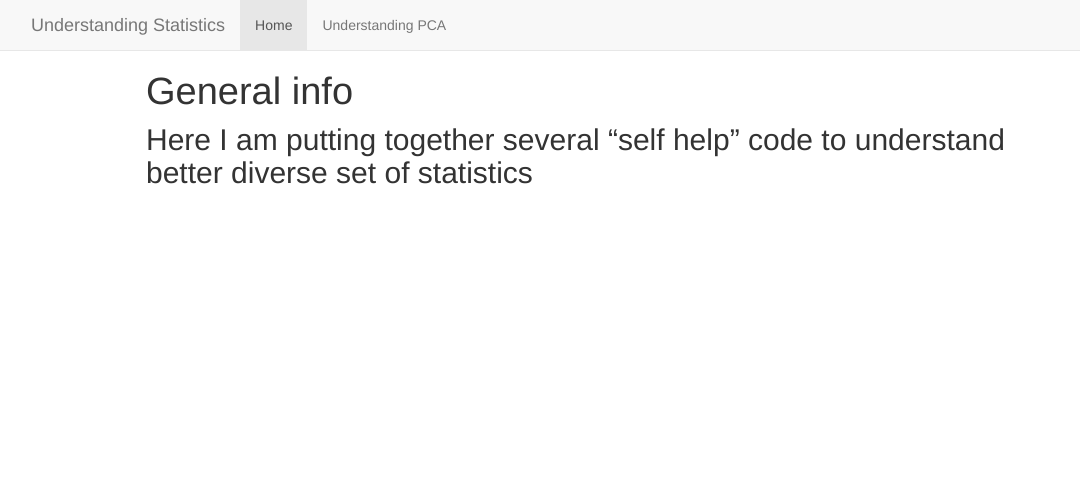
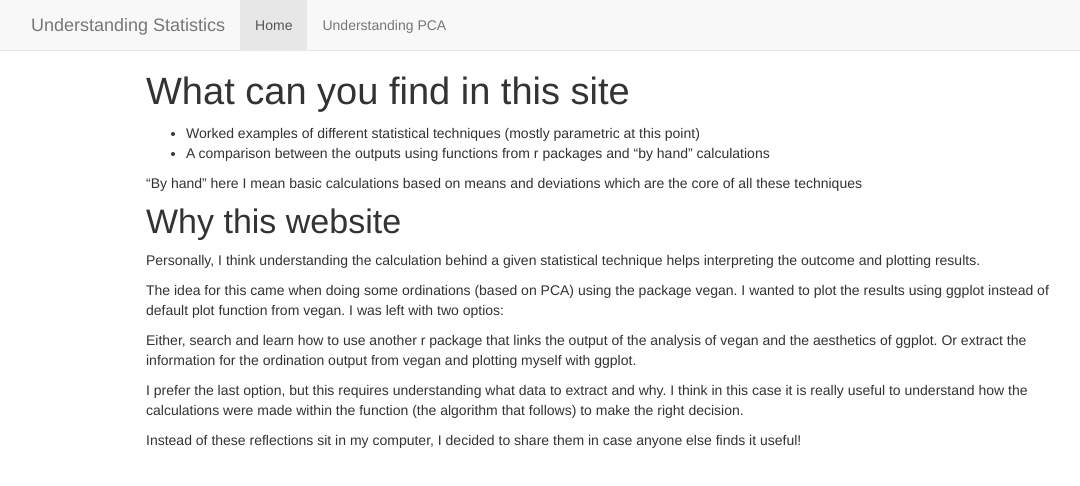
Before and after one commit to aguilart/Understanding-Statistics, a plain HTML site: page docs/index.html in a window 1280 px wide. Shown: the whole page, without its empty margins (39-1119 px from the left). Drawn offline with nearby package versions, Linux system fonts and the light colour scheme; some packages are replaced by stand-ins of ours.

Commit message:
Adding general context

```diff
--- a/docs/index.html
+++ b/docs/index.html
@@ -11,7 +11,7 @@
 
 
 
-<title>General info</title>
+<title>What can you find in this site</title>
 
 <script src="site_libs/jquery-1.11.3/jquery.min.js"></script>
 <meta name="viewport" content="width=device-width, initial-scale=1" />
@@ -289,13 +289,23 @@ $(document).ready(function () {
 
 
 
-<h1 class="title toc-ignore">General info</h1>
+<h1 class="title toc-ignore">What can you find in this site</h1>
 
 </div>
 
 
-<div id="here-i-am-putting-together-several-self-help-code-to-understand-better-diverse-set-of-statistics" class="section level2">
-<h2>Here I am putting together several “self help” code to understand better diverse set of statistics</h2>
+<ul>
+<li>Worked examples of different statistical techniques (mostly parametric at this point)</li>
+<li>A comparison between the outputs using functions from r packages and “by hand” calculations</li>
+</ul>
+<p>“By hand” here I mean basic calculations based on means and deviations which are the core of all these techniques</p>
+<div id="why-this-website" class="section level1">
+<h1>Why this website</h1>
+<p>Personally, I think understanding the calculation behind a given statistical technique helps interpreting the outcome and plotting results.</p>
+<p>The idea for this came when doing some ordinations (based on PCA) using the package vegan. I wanted to plot the results using ggplot instead of default plot function from vegan. I was left with two optios:</p>
+<p>Either, search and learn how to use another r package that links the output of the analysis of vegan and the aesthetics of ggplot. Or extract the information for the ordination output from vegan and plotting myself with ggplot.</p>
+<p>I prefer the last option, but this requires understanding what data to extract and why. I think in this case it is really useful to understand how the calculations were made within the function (the algorithm that follows) to make the right decision.</p>
+<p>Instead of these reflections sit in my computer, I decided to share them in case anyone else finds it useful!</p>
 </div>
 
 
```
